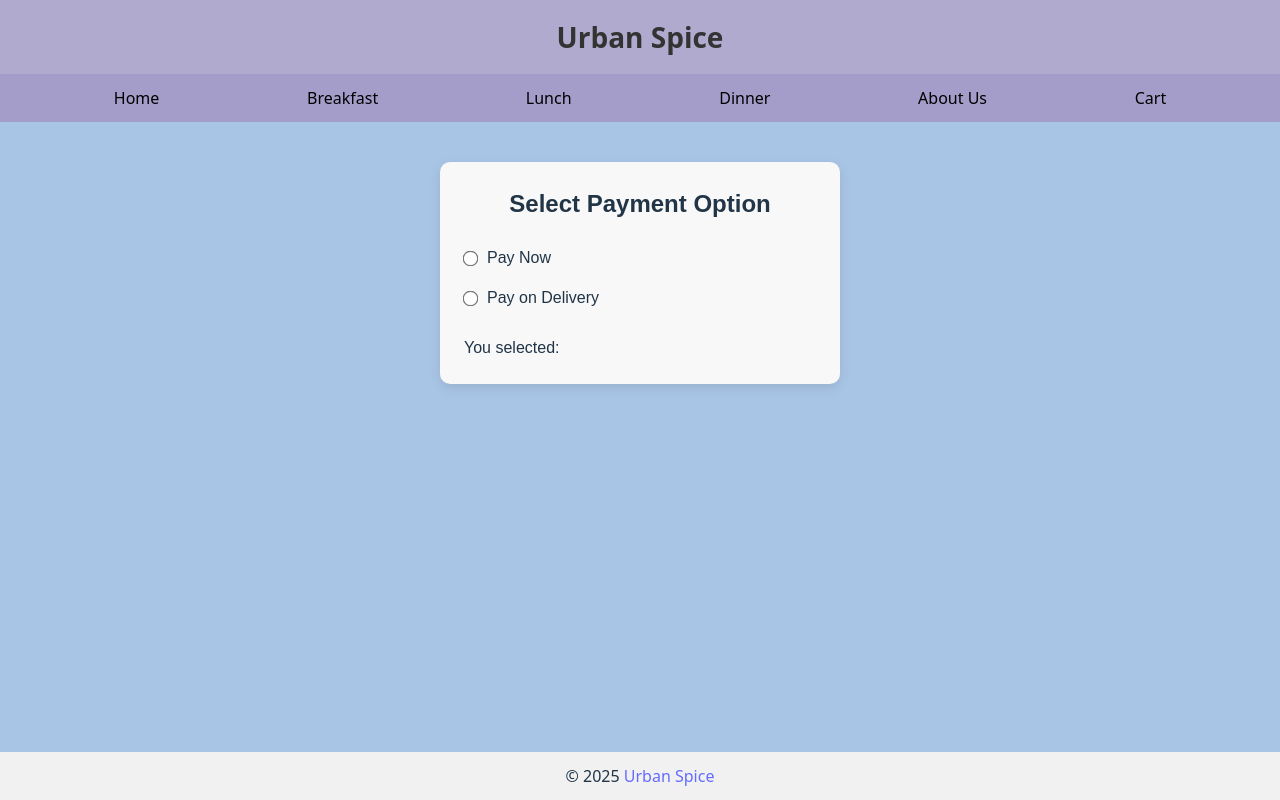
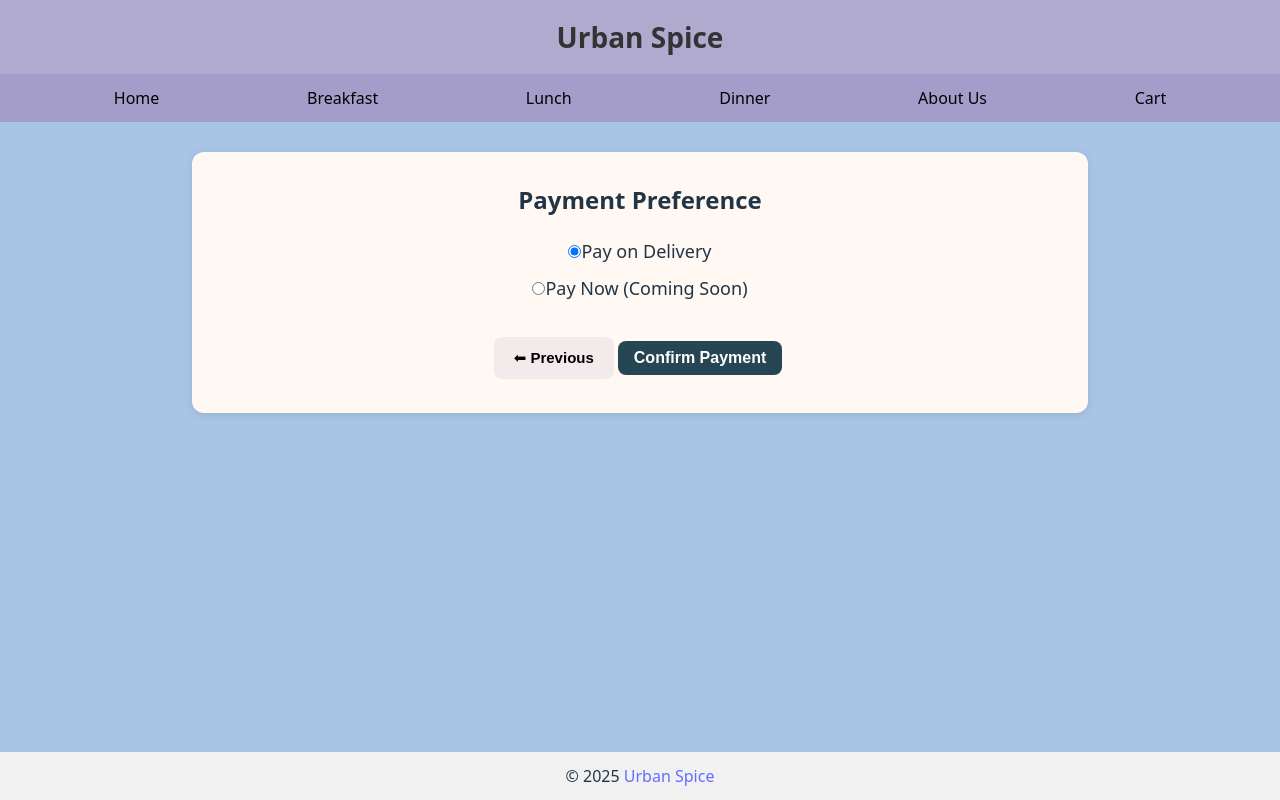
Before and after one commit to poojapandey305/unit-2-project-repo-name, a React (Vite) app in the folder react-front-end-app/: page /checkout in a window 1280 px wide. Built offline with nearby package versions, Linux system fonts and the light colour scheme.

Commit message:
feat: completed Cart & Payment integration

```diff
--- a/react-front-end-app/src/components/Button.css
+++ b/react-front-end-app/src/components/Button.css
@@ -1,18 +1,20 @@
-* Base styles for reusable button */
-
 .customButton {
-  padding: 10px 16px;
-  background-color: #f3ebeb;
-  color: rgb(0, 0, 0);
-  font-weight: bold;
-  font-family: sans-serif;
-  border: 2px solid transparent;
-  border-radius: 4px;
+  background-color: #ff9800;
+  color: white;
+  border: none;
+  padding: 10px 18px;
+  border-radius: 8px;
   cursor: pointer;
+  font-size: 15px;
   transition: background-color 0.2s ease;
 }
-/*hover effect*/
+
 .customButton:hover {
-  border-color: #ddc7f0;
-  background-color: #e2dddd;
+  background-color: #e68a00;
 }
+
+/* optional smaller version for cart buttons */
+.smallButton {
+  padding: 6px 12px;
+  font-size: 14px;
+}
--- a/react-front-end-app/src/components/Button.jsx
+++ b/react-front-end-app/src/components/Button.jsx
@@ -1,20 +1,21 @@
-/// Importing React library
+// Importing React library
 import React from 'react';
 
 // Import CSS file to style the button
 import './Button.css';
 
-// creating a button component that can be reused across the app
+// creating a reusable button component that can be used across the app
 function Button({ text, onClick, type = "button", className = "" }) {
   return (
     <button
-      className={`customButton ${className}`} // Combining  default and custom class names
-      type={type} // for setting up button type like submit, button)
-      onClick={onClick} // Call function when button is clicked
+      className={`customButton ${className}`} // combining default and custom class names
+      type={type} // defining the button type (button / submit)
+      onClick={onClick} // function to be called when the button is clicked
     >
-      {text} {/* For Showing the text passed to the button */}
+      {text} {/* text to be displayed on the button */}
     </button>
   );
 }
 
+// exporting the button component to be used in other components
 export default Button;
--- a/react-front-end-app/src/components/Cart.css
+++ b/react-front-end-app/src/components/Cart.css
@@ -1,66 +1,75 @@
+/* Main container centered with soft theme */
 .cart-container {
   padding: 20px;
   margin: 30px auto;
   width: 80%;
+  max-width: 900px;
   border-radius: 12px;
   background-color: #fff8f3;
   box-shadow: 0 2px 8px rgba(0, 0, 0, 0.1);
+  text-align: center; /* center headings and summary */
 }
 
+/* Headings */
 h2 {
   margin-bottom: 20px;
   text-align: center;
 }
 
+/* Table styles */
 .cart-table {
   width: 100%;
   border-collapse: collapse;
+  margin: 0 auto; /* centers the table */
 }
 
 .cart-table th,
 .cart-table td {
   border-bottom: 1px solid #ddd;
   padding: 10px;
-  text-align: left;
+  text-align: center; /* center align table content */
 }
 
-.remove-btn {
-  background-color: #ff6666;
-  color: white;
-  border: none;
-  padding: 6px 12px;
-  border-radius: 6px;
-  cursor: pointer;
-}
-
-.remove-btn:hover {
-  background-color: #ff3333;
-}
-
-.total-btn {
-  margin-top: 20px;
-  padding: 10px 20px;
-  background-color: #ff9800;
+/* Buttons matching AddressForm style */
+.nxtButton,
+.total-btn,
+.smallButton {
+  background-color: #264653;
   color: white;
   border: none;
   border-radius: 8px;
+  padding: 8px 16px;
+  margin: 8px 4px;
   cursor: pointer;
-  display: block;
-  margin-left: auto;
-  margin-right: auto;
+  font-size: 1rem;
+  transition: background-color 0.3s ease;
 }
 
-.total-btn:hover {
-  background-color: #e68a00;
+.nxtButton:hover,
+.total-btn:hover,
+.smallButton:hover {
+  background-color: #2a9d8f;
 }
 
+/* Inline info message */
+.message {
+  margin-top: 15px;
+  text-align: center;
+  color: #264653;
+  font-weight: 500;
+}
+
+/* Error message */
 .error-text {
-
   color: red;
   text-align: center;
+  margin-top: 10px;
 }
-.cart-container {
-  color: black !important; /* 👈 force text to be visible */
-  border: 2px solid red;   /* 👈 make container obvious */
-  background-color: white !important; /* 👈 contrast background */
+
+/* Order summary box centered */
+.cart-summary {
+  margin-top: 30px;
+  padding: 15px;
+  border-top: 2px solid #ddd;
+  text-align: center;
 }
--- a/react-front-end-app/src/components/PaymentPreference.css
+++ b/react-front-end-app/src/components/PaymentPreference.css
@@ -1,45 +1,30 @@
 
-.paymentDiv {
-  width: 80%;
-  max-width: 400px;
-  margin: 40px auto;
-  padding: 24px;
-  background: #f8f8f8;
-  border-radius: 10px;
-  box-shadow: 0 4px 12px rgba(0, 0, 0, 0.1);
-  font-family: sans-serif;
-  display: flex;
-  flex-direction: column;
-  gap: 16px;
+.payment-container {
+  padding: 30px;
+  margin: 30px auto;
+  width: 70%;
+  border-radius: 12px;
+  background-color: #fff8f3;
+  box-shadow: 0 2px 8px rgba(0, 0, 0, 0.1);
+  text-align: center;
 }
 
-.paymentDiv h2 {
-  text-align: center;
-  margin-bottom: 8px;
+.payment-options {
+  margin: 20px 0;
 }
 
-.paymentDiv label {
-  display: flex;
-  align-items: center;
-  gap: 10px;
-  font-size: 16px;
-  cursor: pointer;
+.payment-options label {
+  display: block;
+  margin: 10px 0;
+  font-size: 18px;
 }
 
-.paymentDiv input[type="radio"] {
-  accent-color: #007bff;
-  transform: scale(1.2);
-  cursor: pointer;
+.payment-buttons {
+  margin-top: 20px;
 }
 
-.paymentDiv p {
-  margin-top: 10px;
+.confirmation-message {
+  margin-top: 20px;
+  color: green;
   font-weight: 500;
 }
-
-.paymentDiv .thankYou {
-  margin-top: 16px;
-  color: green;
-  font-weight: 600;
-  font-size: 16px;
-}
--- a/react-front-end-app/src/components/PaymentPreference.jsx
+++ b/react-front-end-app/src/components/PaymentPreference.jsx
@@ -1,59 +1,84 @@
-import { useState } from "react";
-import './PaymentPreference.css';
+import React, { useState } from "react";
+import { useNavigate } from "react-router-dom";
+import "./PaymentPreference.css";
+import Button from "./Button";
 
-// This component lets the user select a payment option
 function PaymentPreference() {
-  const [payment, setPayment] = useState("");         // Stores selected payment method
-  const [thankYou, setThankYou] = useState(false);    // Controls display of thank you message
+  const [selectedMethod, setSelectedMethod] = useState("Pay on Delivery"); // default choice
+  const [message, setMessage] = useState(""); // to display confirmation/status message
+  const navigate = useNavigate();
 
-  // Handle user selecting a payment option
-  const handleChange = (e) => {
-    const selected = e.target.value;    // Getting value from selected radio button
-    setPayment(selected);               // Updating selected payment option
+  // When user clicks confirm payment button
+  const handleConfirm = async () => {
+    try {
+      const response = await fetch("http://localhost:8080/api/payments", {
+        method: "POST",
+        headers: { "Content-Type": "application/json" },
+        body: JSON.stringify({
+          paymentMethod: selectedMethod,
+          paymentStatus: "Pending", // MVP keeps Pay on Delivery default as Pending
+        }),
+      });
 
-    // If "Pay on Delivery" is chosen, show thank you message
-    if (selected === "Pay on Delivery") {
-      setThankYou(true);
-    } else {
-      setThankYou(false); // Hide message if selection changes
+      if (!response.ok) throw new Error("Failed to create payment");
+
+      setMessage(`Order confirmed successfully!
+Payment Method: ${selectedMethod}
+Status: Pending`);
+    } catch (err) {
+      setMessage("Error confirming payment: " + err.message);
     }
   };
 
+  // To navigate back to Address form if needed
+  const handlePrevious = () => {
+    navigate(-1);
+  };
+
   return (
-    <div className="paymentDiv">
-      <h2>Select Payment Option</h2>
+    <div className="payment-container">
+      <h2>Payment Preference</h2>
 
-      {/* Radio option for "Pay Now" */}
+      <div className="payment-options">
         <label>
           <input
             type="radio"
-          value="Pay Now"
-          checked={payment === "Pay Now"}   // this one checks the correct radio button
-          onChange={handleChange}           // this one handles user selection
-        />
-        Pay Now
-      </label>
-
-      {/* Radio option for "Pay on Delivery" */}
-      <label>
-        <input
-          type="radio"
+            name="paymentMethod"
             value="Pay on Delivery"
-          checked={payment === "Pay on Delivery"}
-          onChange={handleChange}
+            checked={selectedMethod === "Pay on Delivery"}
+            onChange={(e) => setSelectedMethod(e.target.value)}
           />
           Pay on Delivery
         </label>
 
-      {/* Showing current selection */}
-      <p>You selected: {payment}</p>
+        <label>
+          <input
+            type="radio"
+            name="paymentMethod"
+            value="Pay Now"
+            checked={selectedMethod === "Pay Now"}
+            onChange={(e) => setSelectedMethod(e.target.value)}
+          />
+          Pay Now (Coming Soon)
+        </label>
+      </div>
 
-      {/* Thank you message appears only when Pay on Delivery is selected */}
-      {thankYou && (
-        <div style={{ marginTop: "1rem", color: "green" }}>
-          Thank you! Your order has been placed. You can pay on delivery.
+      {/* Button section styled like AddressForm */}
+      <div className="payment-buttons">
+        <Button
+          text="⬅ Previous"
+          onClick={handlePrevious}
+          className="prvButton"
+        />
+        <Button
+          text="Confirm Payment"
+          onClick={handleConfirm}
+          className="nxtButton"
+        />
       </div>
-      )}
+
+      {/* Message displayed after confirmation */}
+      {message && <p className="confirmation-message">{message}</p>}
     </div>
   );
 }
```
Also changed, not shown: react-front-end-app/src/components/Cart.jsx (+94 -35 lines), react-front-end-app/src/components/MealType.jsx (+56 -23 lines), 2 other files (tests, documents, lock files or other folders). Lines whose indentation alone changed are shown as unchanged.
